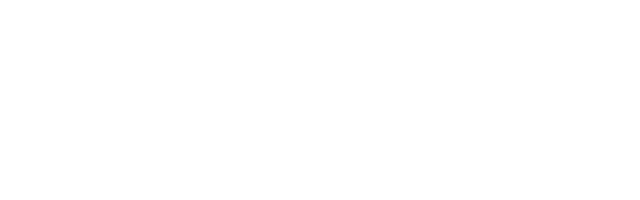
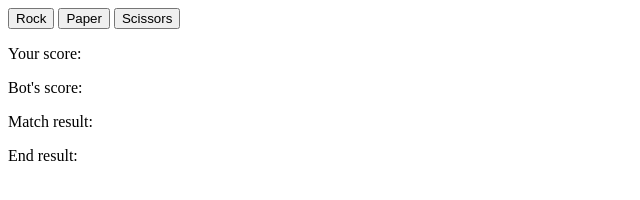
Before and after one commit to cstim240/Rock_Paper_Scissors, a plain HTML site: page index.html in a window 1280 px wide. Shown: the whole page, without its empty margins (0-640 px from the left). Drawn offline with Linux system fonts and the light colour scheme.

Commit message:
Create button and match result functionality

```diff
--- a/index.html
+++ b/index.html
@@ -12,6 +12,25 @@
         <script src="./js/main.js"></script>
     </head>
     <body>
+        <div>
+            <button value="rock" onclick="playRound(this.value)">Rock</button>
+            <button value="paper" onclick="playRound(this.value)">Paper</button>
+            <button value="scissors" onclick="playRound(this.value)">Scissors</button>
+        </div>
+
+        <div>
+            <p>Your score: </p>
+            <p>Bot's score: </p>
+        </div>
+
+        <div>
+            <p>Match result: </p>
+            <p class="matchResult"></p>
+        </div>
+
+        <div>
+            <p> End result: </p>
+        </div>
 
     </body>
 </html>
--- a/js/main.js
+++ b/js/main.js
@@ -41,31 +41,32 @@ function generatePlayerChoice(){
 }
 
 function playRound(playerSelection){
-    computerSelection = getComputerChoice();
+    const computerSelection = getComputerChoice();
     console.log(`Computer chooses: ${computerSelection}\n`);
+    console.log(`Player chose: ${playerSelection}\n`);
+    const matchResult = document.querySelector(".matchResult");
 
     if (playerSelection == computerSelection){
-        return "Draw!";
-    } else if(playerSelection == null){
-        return "Something went wrong!";
+        matchResult.textContent = "Draw!";
     } else if (playerSelection == "rock" && computerSelection == "paper"){
-        return "You Lose! Paper beats Rock";
+        matchResult.textContent = "You Lose! Paper beats Rock";
     } else if(playerSelection == "paper" && computerSelection == "rock"){
-        return "You Win! Paper beats Rock"
+        matchResult.textContent = "You Win! Paper beats Rock";
     } else if(playerSelection == "rock" && computerSelection == "scissors"){
-        return "You Win! Rock beats Scissors";
+        matchResult.textContent = "You Win! Rock beats Scissors";
     } else if(playerSelection == "scissors" && computerSelection == "rock"){
-        return "You Lose! Rock beats Scissors";
+        matchResult.textContent = "You Lose! Rock beats Scissors";
     } else if (playerSelection == "scissors" && computerSelection == "paper"){
-        return "You Win! Scissors beats Paper";
+        matchResult.textContent = "You Win! Scissors beats Paper";
     } else {
-        return "You Lose! Scissors beats Paper";
+        matchResult.textContent = "You Lose! Scissors beats Paper";
     }
-
 }
 
+
+
 //plays 5 rounds of RSP
-function game(){
+/*function simulateMatch(){
 
     for (let i = 0; i < 5; i++){
         let header = `Round ${i+1} begin! \n`;
@@ -78,4 +79,4 @@ function game(){
         console.log(playRound(playerPick));
         console.log("\n\n");
     }
-}
+}*/
```
